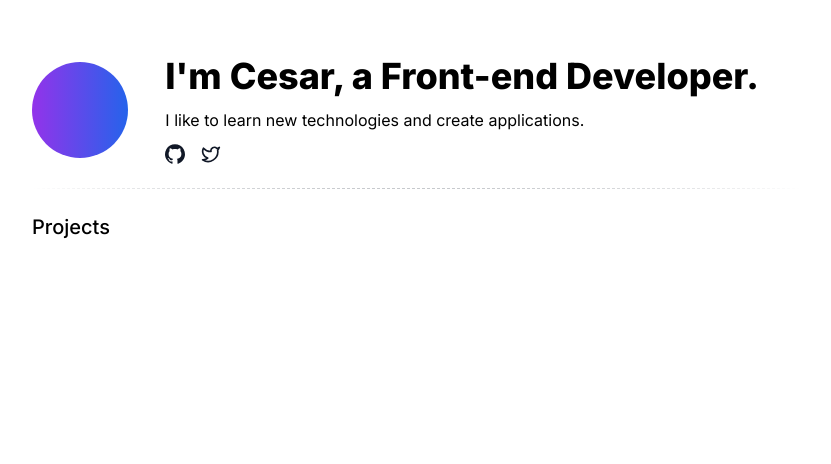
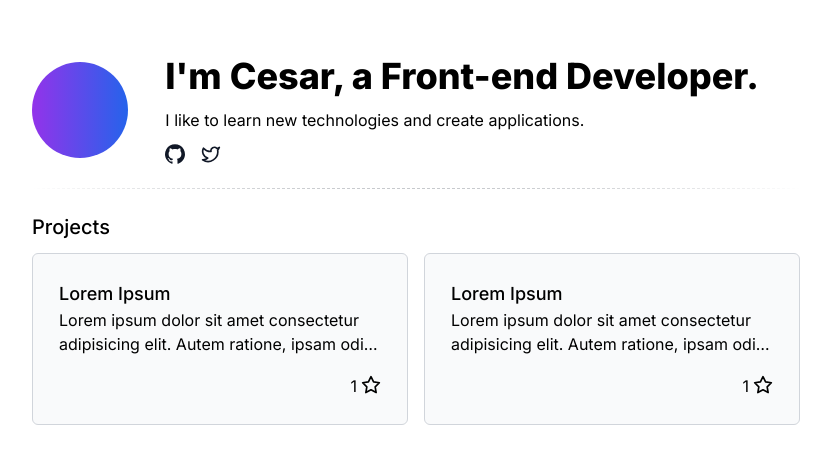
Before and after one commit to cesarscfilho/cesarsilva.site, a Next.js app: page / in a window 1280 px wide. Shown: the top 464 px of the page, without its empty margins (224-1055 px from the left). Built offline with nearby package versions, Linux system fonts and the light colour scheme.

Commit message:
feat: projects section

```diff
--- a/src/app/page.tsx
+++ b/src/app/page.tsx
@@ -1,6 +1,6 @@
-import { GridBg } from "@/components/GridBg";
 import { Icons } from "@/components/Icons";
 import { cn } from "@/libs/utils";
+import { StarIcon } from "lucide-react";
 import Link from "next/link";
 
 export default function Home() {
@@ -38,7 +38,57 @@ export default function Home() {
         <div className="border-t border-dashed border-gray-800"></div>
       </div>
       <div>
-        <h2 className="text-xl font-medium mb-1">Projects</h2>
+        <section>
+          <h2 className="text-xl font-medium mb-1">Projects</h2>
+          <ul className="md:grid md:grid-cols-2 gap-4 flex flex-col mt-3">
+            <li className="rounded-md border bg-gray-50 border-gray-300 list-none hover:bg-gradient-to-r from-blue-300 to-blue-600 p-[2px]">
+              <div className="p-6 hover:border-gray-400 bg-gray-50 rounded-sm h-full">
+                <div className="flex flex-col justify-between h-full">
+                  <div>
+                    <h4 className="text-lg font-medium">Lorem Ipsum</h4>
+                    <p className="line-clamp-2">
+                      Lorem ipsum dolor sit amet consectetur adipisicing elit.
+                      Autem ratione, ipsam odio dolores atque ducimus harum eos
+                      qui tenetur delectus, aspernatur ab
+                    </p>
+                  </div>
+                  <div className="flex-col sm:flex-row gap-2 mt-4 flex items-start sm:items-center justify-center sm:justify-between">
+                    <div className="flex items-center justify-start gap-4">
+                      <Icons.gitHub />
+                    </div>
+                    <div className="flex items-center justify-end gap-1">
+                      <p className="mt-[1.5px]">1</p>
+                      <StarIcon className="w-5 h-5" />
+                    </div>
+                  </div>
+                </div>
+              </div>
+            </li>
+            <li className="rounded-md border bg-gray-50 border-gray-300 list-none hover:bg-gradient-to-r from-blue-300 to-blue-600 p-[2px]">
+              <div className="p-6 hover:border-gray-400 bg-gray-50 rounded-sm h-full">
+                <div className="flex flex-col justify-between h-full">
+                  <div>
+                    <h4 className="text-lg font-medium">Lorem Ipsum</h4>
+                    <p className="line-clamp-2">
+                      Lorem ipsum dolor sit amet consectetur adipisicing elit.
+                      Autem ratione, ipsam odio dolores atque ducimus harum eos
+                      qui tenetur delectus, aspernatur ab
+                    </p>
+                  </div>
+                  <div className="flex-col sm:flex-row gap-2 mt-4 flex items-start sm:items-center justify-center sm:justify-between">
+                    <div className="flex items-center justify-start gap-4">
+                      <Icons.gitHub />
+                    </div>
+                    <div className="flex items-center justify-end gap-1">
+                      <p className="mt-[1.5px]">1</p>
+                      <StarIcon className="w-5 h-5" />
+                    </div>
+                  </div>
+                </div>
+              </div>
+            </li>
+          </ul>
+        </section>
       </div>
     </main>
   );
```
